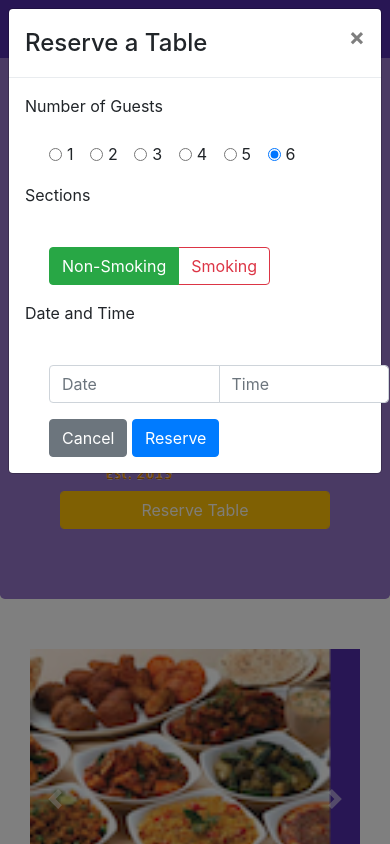
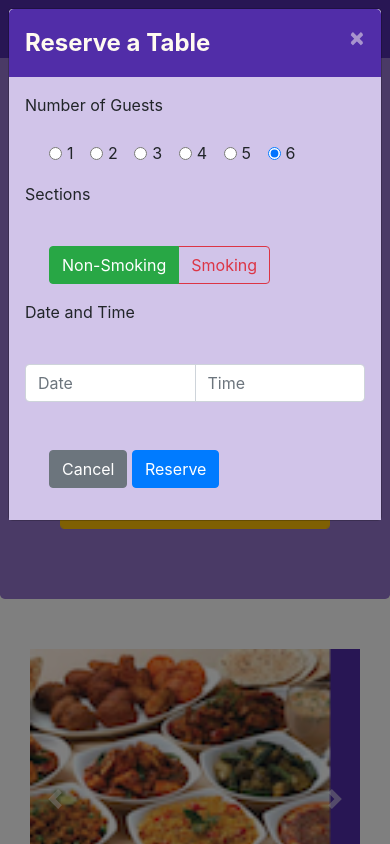
Before and after one commit to ricardo2roa/bootstrap-jquery, a website: page index.html in a window 390 px wide. Both pictures are taken after a click on the link "Reserve Table". Shown: the top 844 px of the page. Drawn offline with nearby package versions, Linux system fonts and the light colour scheme.

Commit message:
Se quita data-* y se hace todo por eventos en jquery

```diff
--- a/about.html
+++ b/about.html
@@ -15,7 +15,7 @@
     <link rel="stylesheet" href="node_modules/bootstrap/dist/css/bootstrap.min.css">
     <link rel="stylesheet" href="node_modules/font-awesome/css/font-awesome.min.css">
     <link rel="stylesheet" href="node_modules/bootstrap-social/bootstrap-social.css">
-    <link rel="stylesheet" href="css/styles_old.css">
+    <link rel="stylesheet" href="css/styles.css">
 </head>
 
 <body>
--- a/css/styles.scss
+++ b/css/styles.scss
@@ -2,6 +2,7 @@ $lt-gray: #ddd;
 $background-dark: #512DA8;
 $background-light: #9575CD;
 $background-pale: #D1C4E9;
+//$background-modalBody: #d4c4eb;
 
 // Height variables
 $carousel-item-height: 300px;
@@ -72,3 +73,22 @@ body{
   position: absolute;
   bottom: 0px;
 }
+
+.modal-body{
+  background: $background-pale;
+}
+
+.modal-header {
+  background-color: $background-dark;
+  border-bottom: none;
+  .modal-title {
+    color: floralwhite;
+    font-weight: bolder;
+  }
+  button{
+    color: floralwhite;
+  }
+  button:hover{
+    color: floralwhite;
+  }
+}
--- a/index.html
+++ b/index.html
@@ -12,7 +12,7 @@
     <link rel="stylesheet" href="node_modules/bootstrap/dist/css/bootstrap.min.css">
     <link rel="stylesheet" href="node_modules/font-awesome/css/font-awesome.min.css">
     <link rel="stylesheet" href="node_modules/bootstrap-social/bootstrap-social.css">
-   <link rel="stylesheet" href="css/styles_old.css">
+   <link rel="stylesheet" href="css/styles.css">
 </head>
 
 <body>
@@ -31,7 +31,7 @@
                     <li class="nav-item"><a class="nav-link" href="./contactus.html"><span class="fa fa-address-card fa-lg"></span> Contact</a></li>
                 </ul>
                 <span class="navbar-text">
-                    <a data-toggle="modal" data-target="#loginModal">
+                    <a id="btn-login"> <!--data-toggle="modal" data-target="#loginModal"-->
                         <span class="fa fa-sign-in"></span> Login
                     </a>
                 </span>
@@ -46,7 +46,7 @@
             <div class="modal-content">
                 <div class="modal-header">
                     <h4 class="modal-title">Login</h4>
-                    <button type="button" class="close" data-dismiss="modal">
+                    <button id="btn-closelogin" type="button" class="close"> <!--data-dismiss="modal">-->
                         &times;
                     </button>
                 </div>
@@ -86,7 +86,7 @@
             <div class="modal-content">
                 <div class="modal-header">
                     <h4 class="modal-title">Reserve a Table</h4>
-                    <button type="button" class="close" data-dismiss="modal">
+                    <button id="btn-close" type="button" class="close"> <!-- data-dismiss="modal">-->
                         &times;
                     </button>
                 </div>
@@ -152,14 +152,14 @@
                             <div class="col-12 col-md-3 mr-4 mb-2 mb-md-0 mt-3">
                                 <p>Date and Time</p>
                             </div>
-                            <div class="col-12 col-md-6 ml-4 ml-md-0 mt-3">
+                            <div class="col-12 col-md-6 ml-md-0 mt-3">
                                 <div class="input-group">
-                                    <input type="text" aria-label="Date" class="form-control" placeholder="Date">
+                                    <input type="text" aria-label="Date" class="form-control mr-md-4" placeholder="Date">
                                     <input type="text" aria-label="Time" class="form-control" placeholder="Time">
                                 </div>
                             </div>
 
-                            <div class="offset-md-3 col-auto mt-3">
+                            <div class="offset-md-3 col-auto mt-5 mb-3">
                                 <button type="button" class="btn btn-secondary ml-4" data-dismiss="modal">Cancel</button>
                                 <button type="button" class="btn btn-primary">Reserve</button>
                             </div>
@@ -188,7 +188,7 @@
                        title="Or Call us <br><strong>+852 12345678</strong>>"
                        data-placement="bottom"
                        href="#reserva">Reserve Table</a>-->
-                    <a class="btn btn-warning form-control mt-2" data-toggle="modal" data-target="#reservaModal">Reserve Table</a>
+                    <a id="btn-reserva" class="btn btn-warning form-control mt-2">Reserve Table</a> <!--data-toggle="modal" data-target="#reservaModal"-->
                 </div>
             </div>
         </div>
@@ -441,6 +441,18 @@
             $('#carousel-play').click(function(){
                 $('#mycarousel').carousel('cycle'); //Si se hace click sobre el boton se reanuda el carusel
             });*/
+            $("#btn-reserva").click(function(){
+                $("#reservaModal").modal("show");
+            });
+            $("#btn-login").click(function(){
+                $("#loginModal").modal("show");
+            });
+            $("#btn-close").click(function () {
+               $("#reservaModal").modal("hide");
+            });
+            $("#btn-closelogin").click(function () {
+                $("#loginModal").modal("hide");
+            });
         });
     </script>
 </body>
```
Also changed, not shown: contactus.html (+1 -1 lines), css/styles.css.
